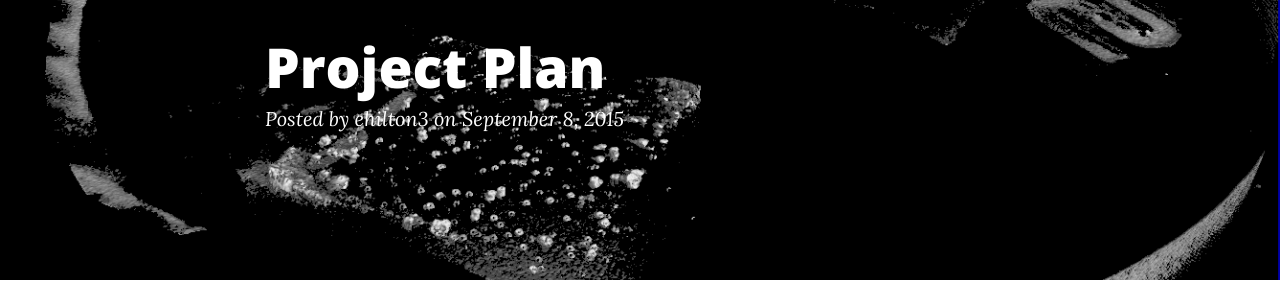
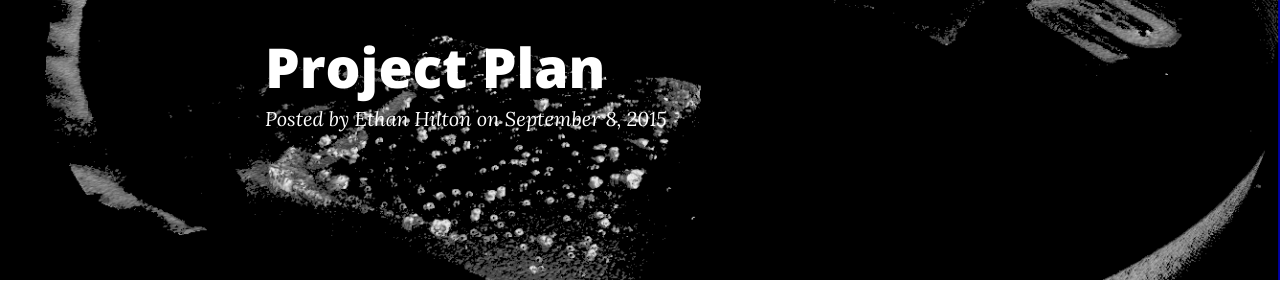
Before and after one commit to Materials-Informatics-Class-Fall2015/MIC-Microparticle-distribution, a Jekyll site: the page built from _posts/2015-09-08-Project_Plan.md, in a window 1280 px wide and 900 px high. Shown: the part 133-433 px from the top of the window. Built offline with Jekyll 4.4.1, drawn with Linux system fonts in a browser that asks for light colours; nearby versions of some CDN libraries; comment, search, counter and statistics services are not loaded.

Commit message:
Update 2015-09-08-Project_Plan.md
change author name from ehilton3 to Ethan Hilton

```diff
--- a/_posts/2015-09-08-Project_Plan.md
+++ b/_posts/2015-09-08-Project_Plan.md
@@ -2,7 +2,7 @@
 layout:     	post
 title:      	Project Plan
 date: 		2015-09-08 13:17
-author:     ehilton3
+author:     Ethan Hilton
 tags:
 ---
 
```
